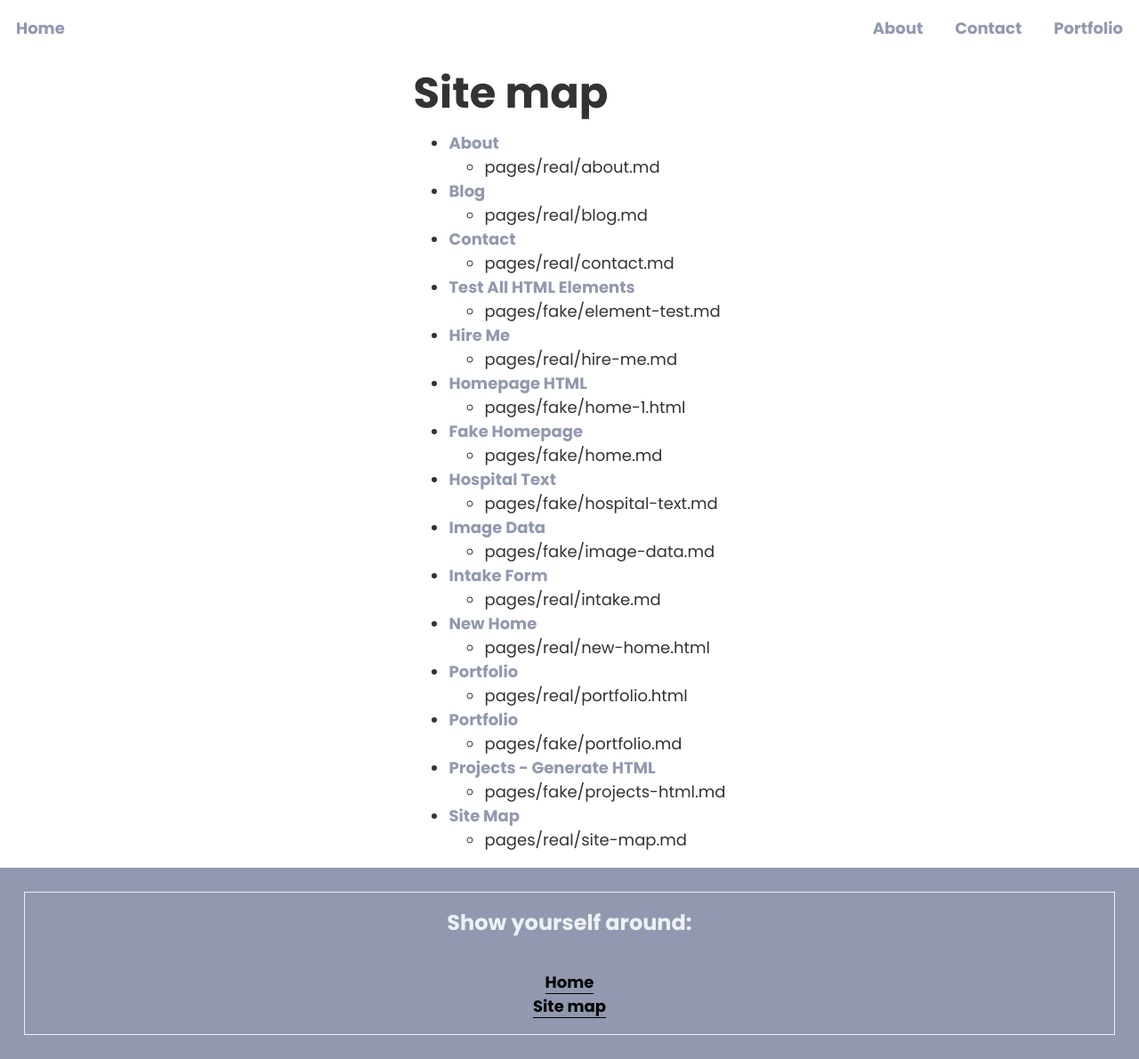
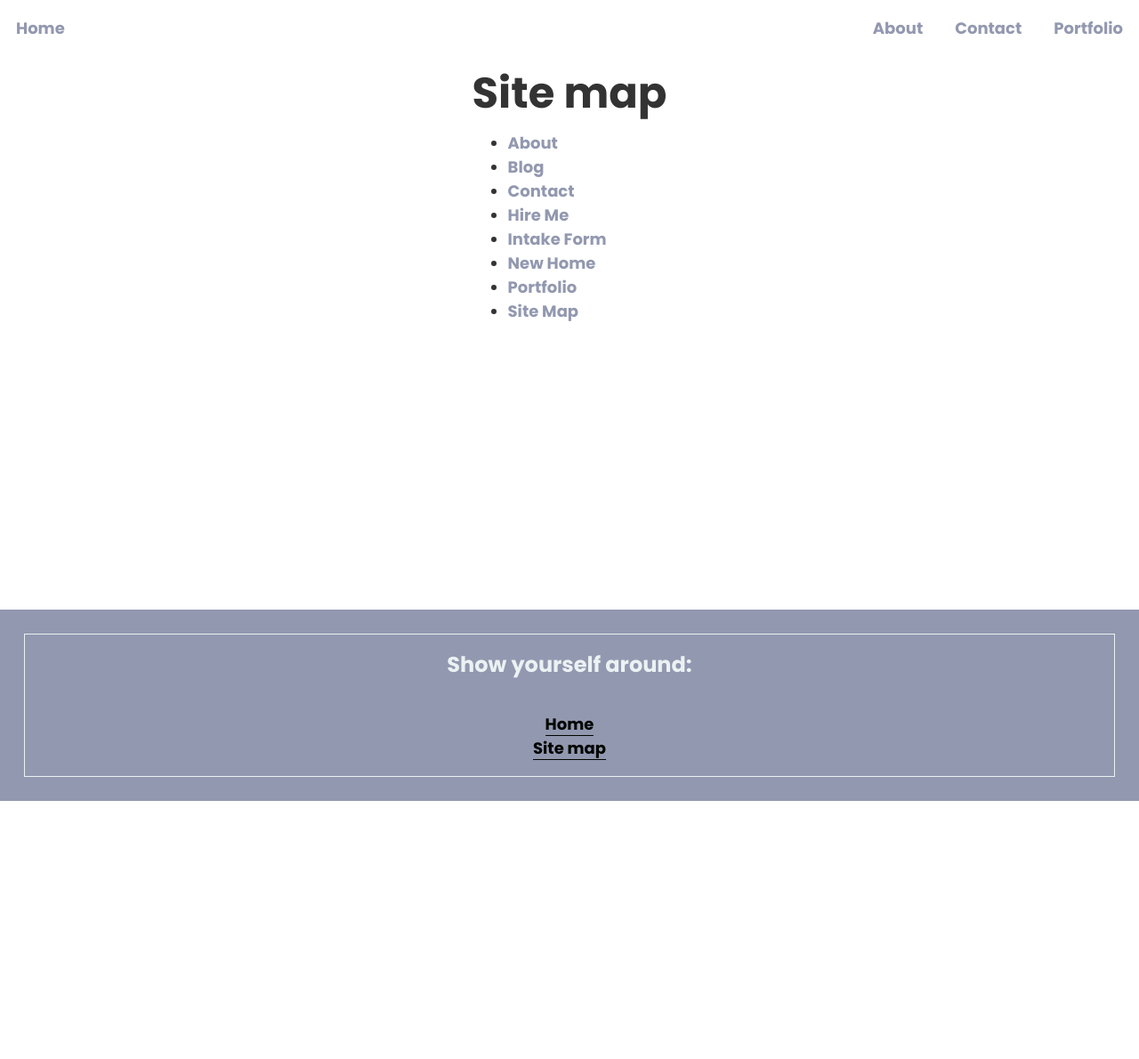
Before and after one commit to kbdonnally/katherinedoes.design, a Jekyll site: the page built from pages/real/site-map.md, in a window 1280 px wide. Shown: the whole page at 89% size. Built offline with Jekyll 4.4.1, drawn with Linux system fonts in a browser that asks for light colours; some web fonts are replaced; after the commit the page ends 900 px from its top, so only the background shows below that.

Commit message:
Update sitemap to include only links + alphabetize them

```diff
--- a/pages/real/site-map.md
+++ b/pages/real/site-map.md
@@ -6,9 +6,9 @@ permalink: /sitemap/
 
 # Site map
 
-{% for page in site.pages %}
-{% if page.layout and page.path contains 'pages' %}
+{% assign pages = site.pages | sort: 'title' %}
+{% for page in pages %}
+{% if page.layout and page.path contains 'real' %}
 - [{{ page.title }}]({{ page.url | absolute_url }})
-	- {{ page.path }}
 {% endif %}
 {% endfor %}
```
